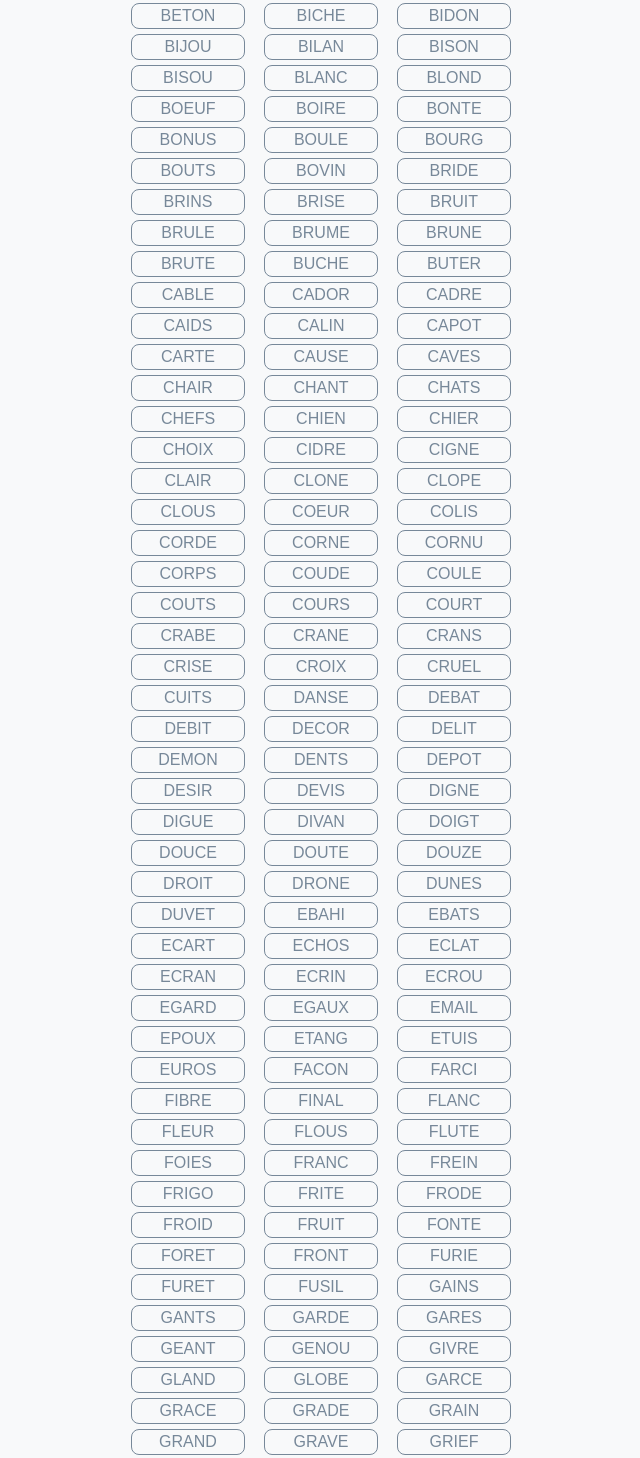
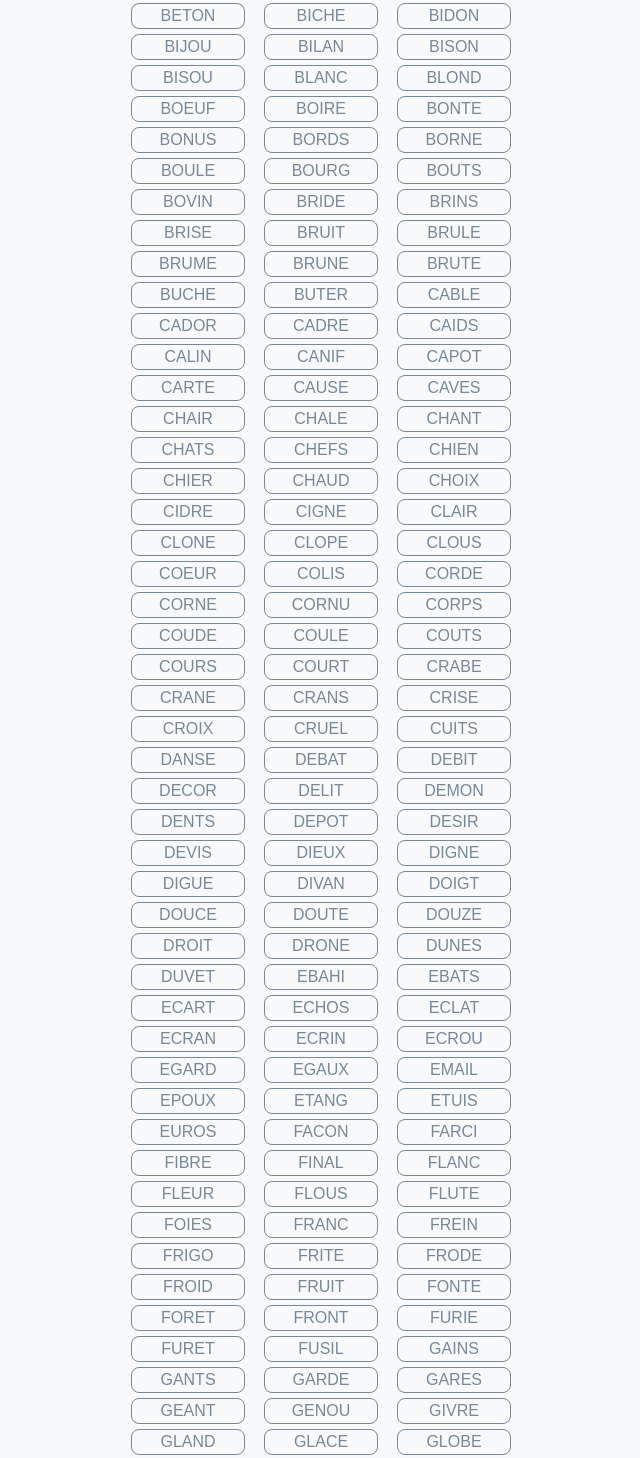
Before and after one commit to Matteo-Porrani/cinq-lettres, a Vue app: page /list in a window 1280 px wide. Shown: the part 626-2084 px from the top of the page, without its empty margins (319-959 px from the left). Built offline with nearby package versions, Linux system fonts and the light colour scheme; a web font is replaced by a local one.

Commit message:
Ajout mots 'Canif'

```diff
--- a/src/stores/availableWords.js
+++ b/src/stores/availableWords.js
@@ -48,6 +48,8 @@ const availableWords = [
     'BOIRE',
     'BONTE',
     'BONUS',
+    'BORDS',
+    'BORNE',
     'BOULE',
     'BOURG',
     'BOUTS',
@@ -69,16 +71,19 @@ const availableWords = [
     'CADRE',
     'CAIDS',
     'CALIN',
+    'CANIF',
     'CAPOT',
     'CARTE',
     'CAUSE',
     'CAVES',
     'CHAIR',
+    'CHALE',
     'CHANT',
     'CHATS',
     'CHEFS',
     'CHIEN',
     'CHIER',
+    'CHAUD',
     'CHOIX',
     'CIDRE',
     'CIGNE',
@@ -116,6 +121,7 @@ const availableWords = [
     'DEPOT',
     'DESIR',
     'DEVIS',
+    'DIEUX',
     'DIGNE',
     'DIGUE',
     'DIVAN',
@@ -178,6 +184,7 @@ const availableWords = [
     'GENOU',
     'GIVRE',
     'GLAND',
+    'GLACE',
     'GLOBE',
     'GARCE',
     'GRACE',
@@ -223,6 +230,7 @@ const availableWords = [
     'KILOS',
 
     //L
+    'LACET',
     'LACHE',
     'LAINE',
     'LANDE',
@@ -273,6 +281,7 @@ const availableWords = [
     'MOINS',
     'MONDE',
     'MORNE',
+    'MORVE',
     'MORTS',
     'MORUE',
     'MOTIF',
@@ -307,6 +316,7 @@ const availableWords = [
     'ORAGE',
     'OTAGE',
     'OUBLI',
+    'OVALE',
 
     //P
     'PACTE',
@@ -351,6 +361,7 @@ const availableWords = [
     'POULE',
     'POULS',
     'PRISE',
+    'PRIME',
     'PROUE',
     'PRUDE',
     'PRUNE',
@@ -418,6 +429,7 @@ const availableWords = [
     'TOILE',
     'TOMBE',
     'TOQUE',
+    'TOURS',
     'TRACE',
     'TRAIN',
     'TRAHI',
```
